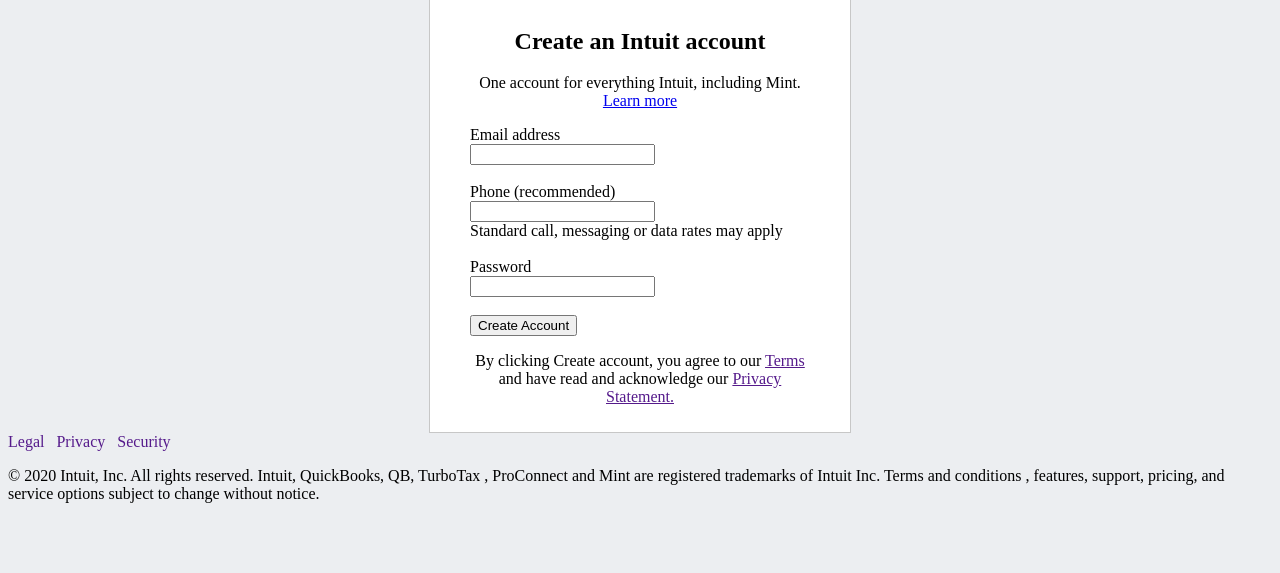
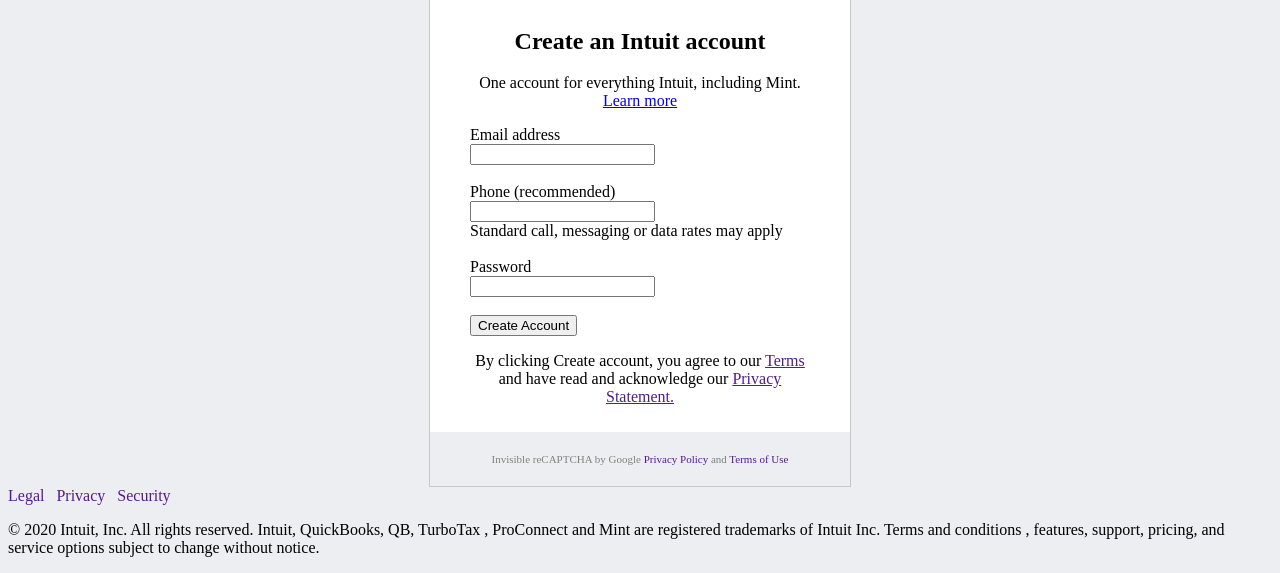
Before and after one commit to rgcavalheiro/signup-page, a plain HTML site: page index.html in a window 1280 px wide. Shown: the part 266-839 px from the top of the page. Before the commit the page ends 800 px from the top, so only its background shows below. Drawn offline with Linux system fonts and the light colour scheme.

Commit message:
Add captcha text inside div in index.html

```diff
--- a/css/style.css
+++ b/css/style.css
@@ -1,6 +1,6 @@
 
 body{
-    background-color: #ECEEF1; ;
+    background-color: #ECEEF1;
 }
 /*============================= HEADER SECTION ==================*/
 #header{
@@ -67,6 +67,25 @@
     padding: 10px 40px 10px 40px;
     margin: 0 auto 0 auto;
     width: 340px;
+    border-bottom: none;
+}
+
+.last-footer{
+    color: grey;
+    background-color: #ECEEF1;
+    border-color: #c7c7c7;
+    border-style: solid;
+    margin: 0 auto 0 auto;
+    padding:10px;
+    width:400px;
+    border-width: 1px;
+    border-top: none;
+    font-size: 11px;
+    text-align: center;
+}
+
+.last-footer a {
+    text-decoration:none;
 }
 
 /*============================ FOOTER SECTION ===================*/
--- a/index.html
+++ b/index.html
@@ -56,6 +56,11 @@
                 </p>
             </div>
         </div>
+        <div class="last-footer">
+            <p>
+                Invisible reCAPTCHA by Google <a href="">Privacy Policy</a> and <a href="">Terms of Use</a>
+            </p>
+        </div>
     </section>
 
     <section id="footer">
```
